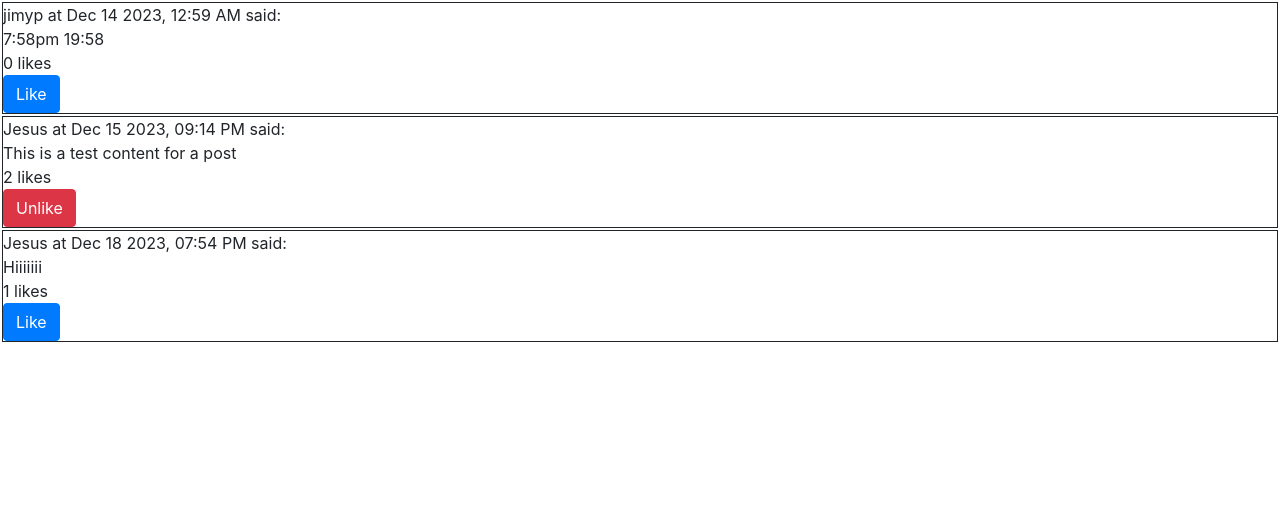
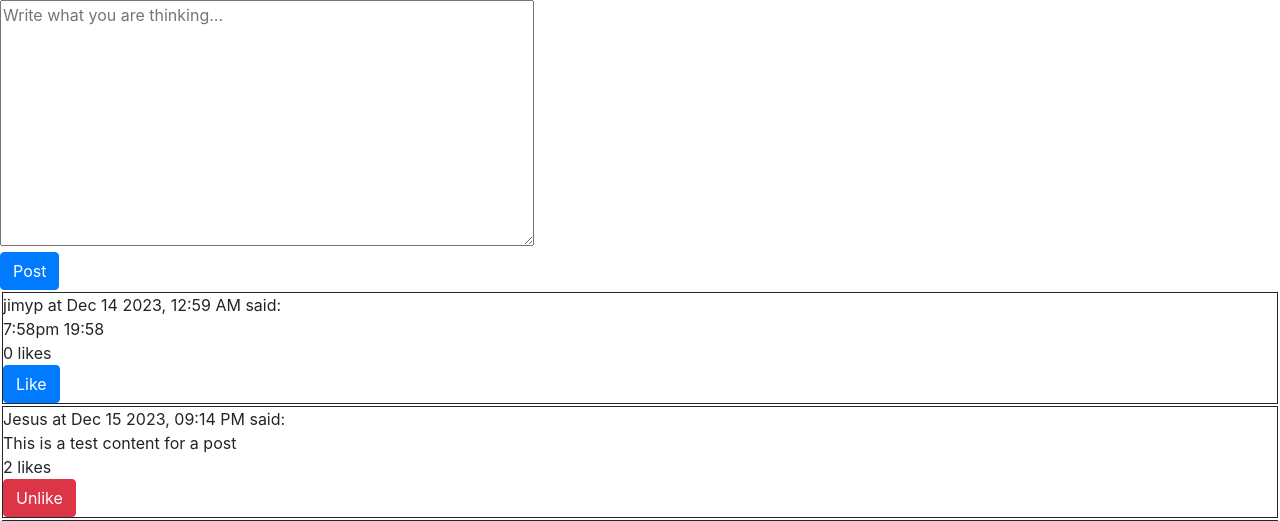
Before and after one commit to jimypage0211/CS50Web_Network, a Django app: page / in a window 1280 px wide. Shown: the part 56-577 px from the top of the page. Run offline with Django 3.2, Linux system fonts and the light colour scheme; a user stored in the database is signed in; data comes from the database, SQL or seed files in the repository; both versions use the stored data as it was after the commit; data that the repository does not hold is empty; some libraries are stand-ins or nearby versions.

Commit message:
some newPost

```diff
--- a/network/static/network/script.js
+++ b/network/static/network/script.js
@@ -1,4 +1,5 @@
 document.addEventListener("DOMContentLoaded", function () {
+  document.querySelector("#newPostForm").addEventListener("submit", newPost);
   loadNav("all");
 });
 
@@ -48,6 +49,16 @@ function loadNav(nav) {
   }
 }
 
+function newPost (event){
+  event.preventDefault();
+  const postContent = document.querySelector("#postContent").value;
+  console.log(postContent);
+  fetch("/newPost", {
+    method: "POST",
+    body: postContent
+  })
+}
+
 function likePost(postID, likesNumber) {
   document.querySelector(`#span${postID}`).innerHTML = likesNumber + 1;
   fetch(`/like/${postID}`);
--- a/network/templates/network/index.html
+++ b/network/templates/network/index.html
@@ -2,8 +2,17 @@
 {% load static %}
 
 {% block body %}
+    {% if user.is_authenticated %}
+    <div id="newPost">
+        <form id="newPostForm">
+            {% csrf_token %}
+            <textarea name="postContent" id="postContent" cols="50" rows="10" placeholder="Write what you are thinking..."></textarea>
+            <br>
+            <input class="btn btn-primary" type="submit" value="Post">
+        </form>
+    </div>
+    {% endif %}
     <div id="allPost">
-
     </div>
 {% endblock %}
 
--- a/network/urls.py
+++ b/network/urls.py
@@ -9,6 +9,7 @@ urlpatterns = [
     path("logout", views.logout_view, name="logout"),
     path("register", views.register, name="register"),
     #API calls
+    path("newPost", views.newPost, name="newPost"),
     path("allPosts", views.allPosts, name="allPosts"),
     path("like/<int:postID>", views.like, name="like"),
     path("unlike/<int:postID>", views.unlike, name="unlike")
--- a/network/views.py
+++ b/network/views.py
@@ -10,6 +10,14 @@ from .models import *
 def index(request):
     return render(request, "network/index.html")
 
+def newPost(request):
+    body = request.POST["body"]
+    newPost = Post(
+        user = request.user,
+        content = body.get('content')
+        )
+    newPost.save()
+    return JsonResponse({"message": "New Post created"}, status=201)
 
 def allPosts(request):
     posts = Post.objects.all()
```
Also changed, not shown: db.sqlite3.
